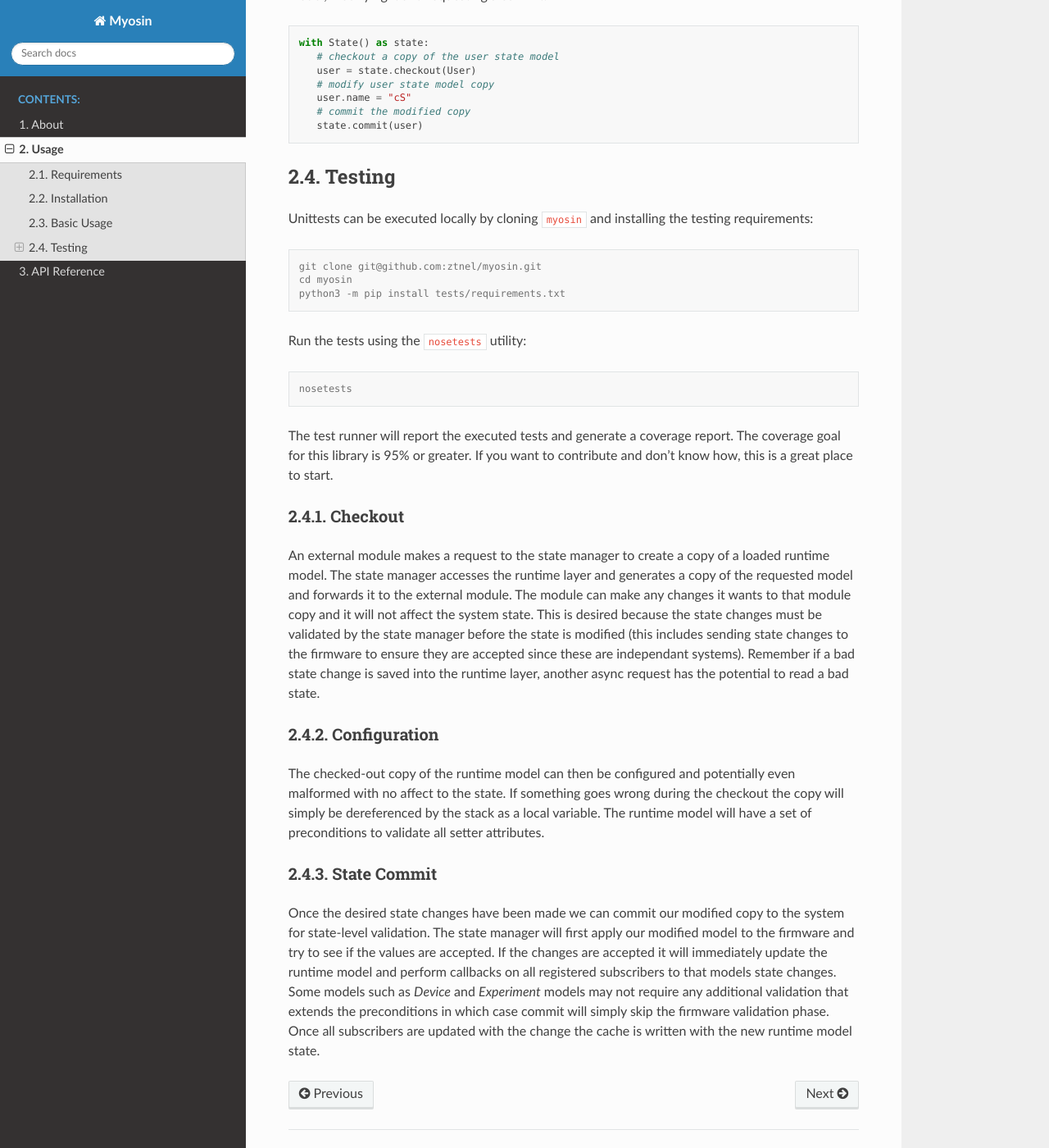
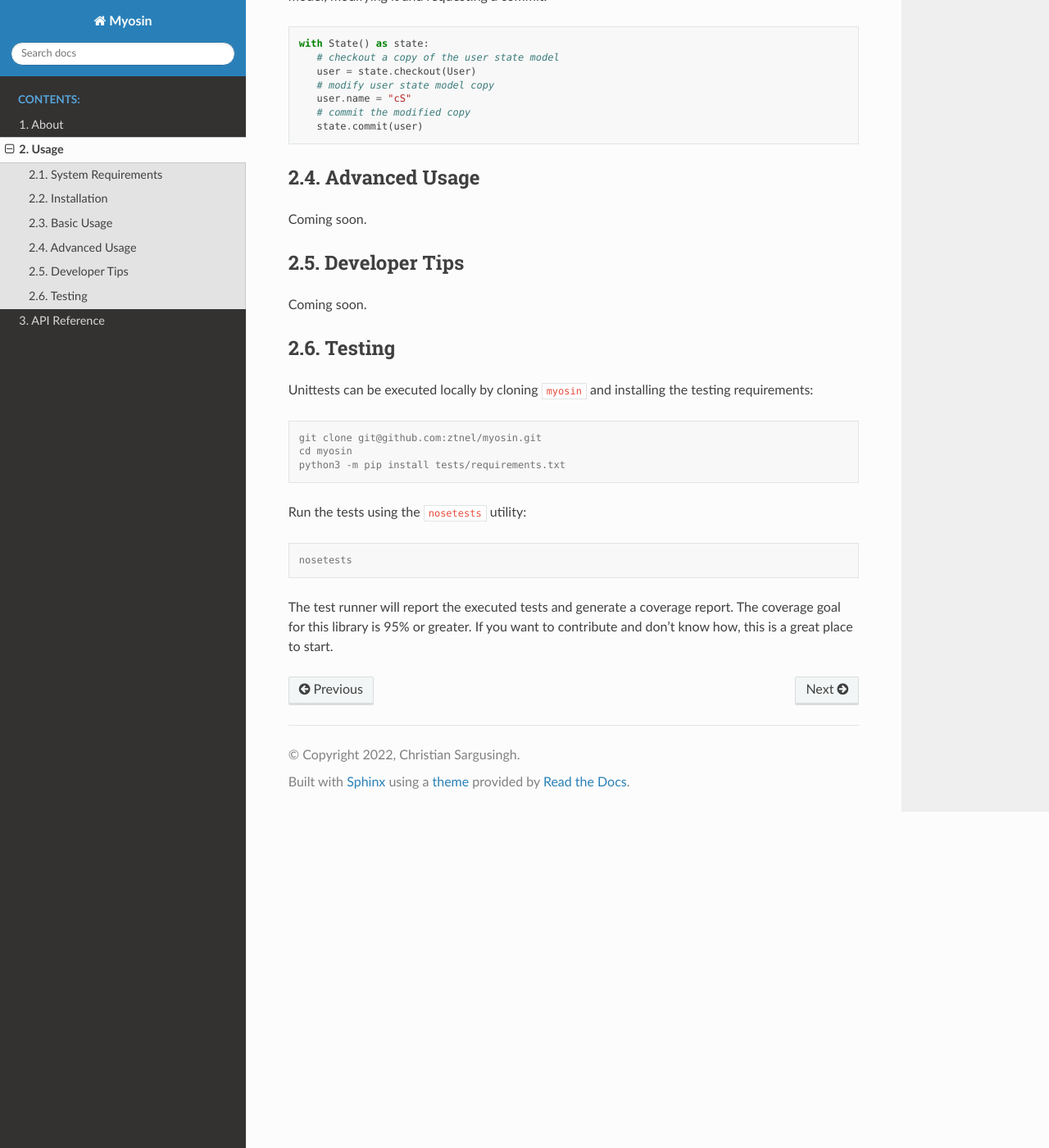
Before and after one commit to ztnel/model.io, a Sphinx documentation site: the page built from docs/source/usage.rst, in a window 1280 px wide and 1400 px high, scrolled down 1850 px. Shown: the whole window at 82% size. Built offline with Sphinx 7.4.7 and the Read the Docs theme 2.0.0, drawn with Linux system fonts in a browser that asks for light colours; some of the changed text lies outside the part shown.

Commit message:
update usage docs

```diff
--- a/docs/source/usage.rst
+++ b/docs/source/usage.rst
@@ -1,15 +1,15 @@
 Usage
 =====
 
-Requirements
-------------
+System Requirements
+-------------------
 
-Some features of ``myosin`` are only supported on POSIX compliant systems. Cross-platform support for all features is not being pursued. ``Myosin`` is only tested against Python ``3.7``, ``3.8`` and ``3.9``. Support for other versions will be supported in the future.
+Some features of *myosin* are only written for POSIX compliant systems. Cross-platform support for all features is not currently being pursued. *Myosin* is tested against python versions: ``3.7``, ``3.8`` and ``3.9``. *Myosin* will extend support for future python versions.
 
 Installation
 ------------
 
-To use ``myosin`` install it using pip:
+The easiest way to install ``myosin`` is using ``pip``:
 
 .. code-block:: console
 
@@ -26,7 +26,7 @@
 
 Basic Usage
 -----------
-Start by defining a model by creating a class that implements `StateModel`:
+Start by defining a model by creating a class that implements ``StateModel``:
 
 .. code-block:: python
 
@@ -104,6 +104,14 @@
       # commit the modified copy
       state.commit(user)
 
+Advanced Usage
+--------------
+Coming soon.
+
+Developer Tips
+--------------
+Coming soon.
+
 Testing
 -------
 
@@ -122,19 +130,3 @@
    nosetests
 
 The test runner will report the executed tests and generate a coverage report. The coverage goal for this library is 95% or greater. If you want to contribute and don't know how, this is a great place to start.
-
-
-Checkout
-~~~~~~~~
-
-An external module makes a request to the state manager to create a copy of a loaded runtime model. The state manager accesses the runtime layer and generates a copy of the requested model and forwards it to the external module. The module can make any changes it wants to that module copy and it will not affect the system state. This is desired because the state changes must be validated by the state manager before the state is modified (this includes sending state changes to the firmware to ensure they are accepted since these are independant systems). Remember if a bad state change is saved into the runtime layer, another async request has the potential to read a bad state.
-
-Configuration
-~~~~~~~~~~~~~
-
-The checked-out copy of the runtime model can then be configured and potentially even malformed with no affect to the state. If something goes wrong during the checkout the copy will simply be dereferenced by the stack as a local variable. The runtime model will have a set of preconditions to validate all setter attributes.
-
-State Commit
-~~~~~~~~~~~~
-
-Once the desired state changes have been made we can commit our modified copy to the system for state-level validation. The state manager will first apply our modified model to the firmware and try to see if the values are accepted. If the changes are accepted it will immediately update the runtime model and perform callbacks on all registered subscribers to that models state changes. Some models such as `Device` and `Experiment` models may not require any additional validation that extends the preconditions in which case commit will simply skip the firmware validation phase. Once all subscribers are updated with the change the cache is written with the new runtime model state.
```
